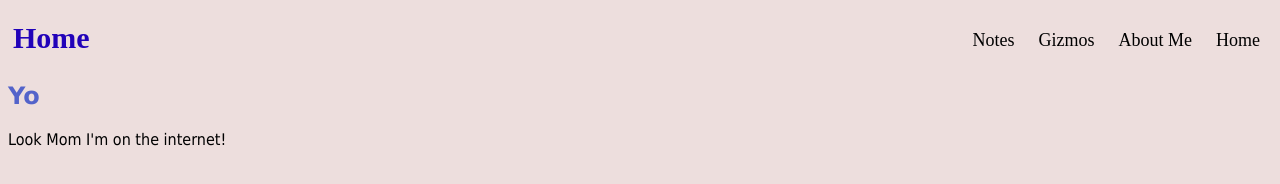
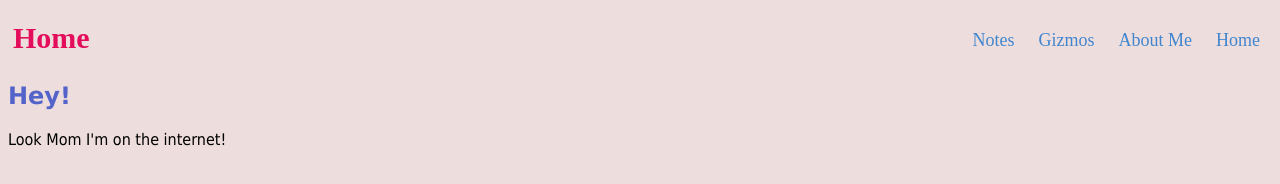
Before and after one commit to Ninjurikens/ninjurikens.github.io, a plain HTML site: page index.html in a window 1280 px wide. Drawn offline with nearby package versions, Linux system fonts and the light colour scheme; a web font is replaced by a local one.

Commit message:
changed colors, updated about me

```diff
--- a/css files/style.css
+++ b/css files/style.css
@@ -6,7 +6,7 @@
 #header-h1 {
     font-family: "Happy Monkey";
     float: left;
-    color: #2102b9;
+    color: #e30d5b;
     text-align: center;
     padding: 5px;
     text-decoration: none;
@@ -17,7 +17,7 @@
 
 #header-a {
     float: right;
-    color: black;
+    color: #4185ce;
     text-align: center;
     padding: 12px;
     text-decoration: none;
@@ -27,8 +27,8 @@
 }
 
 #header-a:hover {
-    background-color: #0c0142;
-    color: #07e7e7;
+    background-color: #eec0bd;
+    color: #4185ce;
   }
 
 h2 {
--- a/index.html
+++ b/index.html
@@ -44,7 +44,7 @@
     <br>
     <br>
     <br>
-    <h2>Yo</h2>
+    <h2>Hey!</h2>
     <p>Look Mom I'm on the internet!</p>
 
     <br>
```
Also changed, not shown: aboutme.html (+5 -1 lines).
